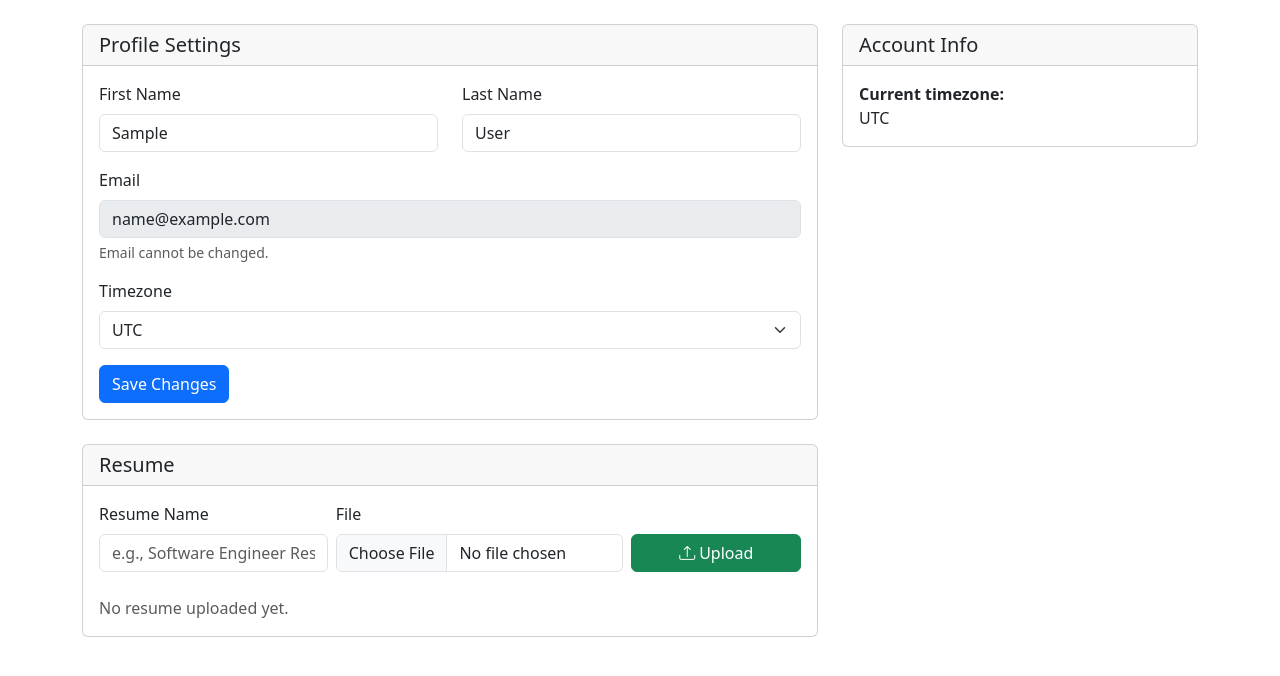
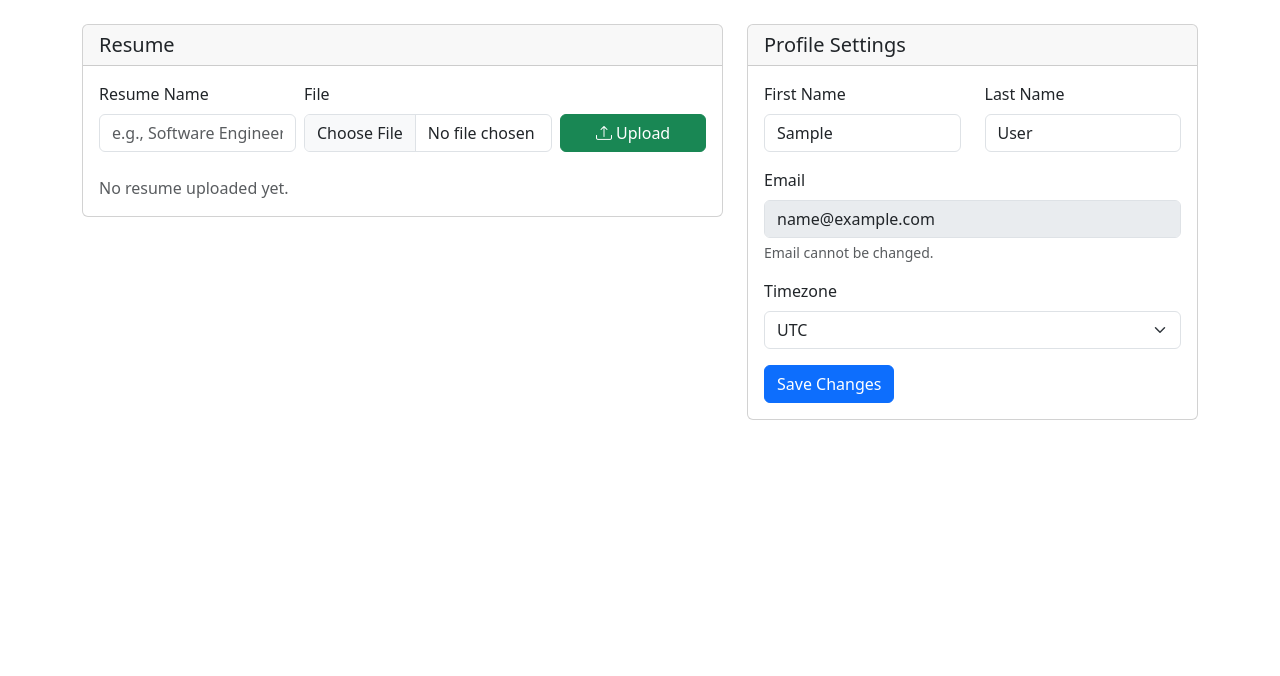
Before and after one commit to justicesuh/sisyphus, a Django app: page /profile/ in a window 1280 px wide. Shown: the part 56-732 px from the top of the page. Run offline with Django 5.2, Linux system fonts and the light colour scheme; the visitor is signed in with stand-in values (Sample User, id 1); data comes from the database, SQL or seed files in the repository; data that the repository does not hold is empty; parts of the project's set-up code (start-up, migrations or seed data) failed here and were passed over.

Commit message:
Improve profile ui

```diff
--- a/sisyphus/templates/profile.html
+++ b/sisyphus/templates/profile.html
@@ -4,8 +4,19 @@
 
 {% block content %}
 <div class="row">
-    <div class="col-lg-8">
-        <div class="card mb-4">
+    <div class="col-lg-7">
+        <div class="card">
+            <div class="card-header">
+                <h5 class="mb-0">Resume</h5>
+            </div>
+            <div class="card-body" id="resume-container">
+                {% include "profile_resumes.html" %}
+            </div>
+        </div>
+    </div>
+
+    <div class="col-lg-5">
+        <div class="card">
             <div class="card-header">
                 <h5 class="mb-0">Profile Settings</h5>
             </div>
@@ -39,26 +50,6 @@
                 </form>
             </div>
         </div>
-
-        <div class="card">
-            <div class="card-header">
-                <h5 class="mb-0">Resume</h5>
-            </div>
-            <div class="card-body" id="resume-container">
-                {% include "profile_resumes.html" %}
-            </div>
-        </div>
-    </div>
-
-    <div class="col-lg-4">
-        <div class="card">
-            <div class="card-header">
-                <h5 class="mb-0">Account Info</h5>
-            </div>
-            <div class="card-body">
-                <p class="mb-0"><strong>Current timezone:</strong><br>{{ profile.timezone }}</p>
-            </div>
-        </div>
     </div>
 </div>
 {% endblock %}
```
